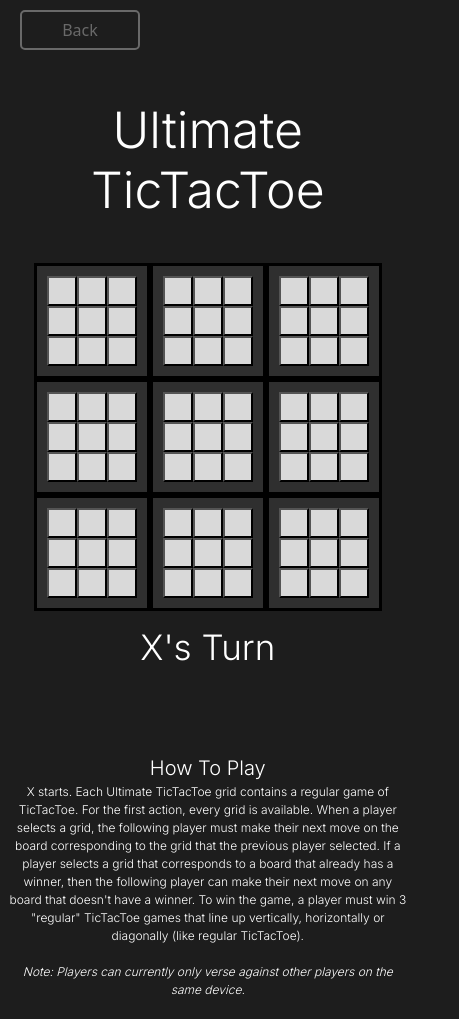
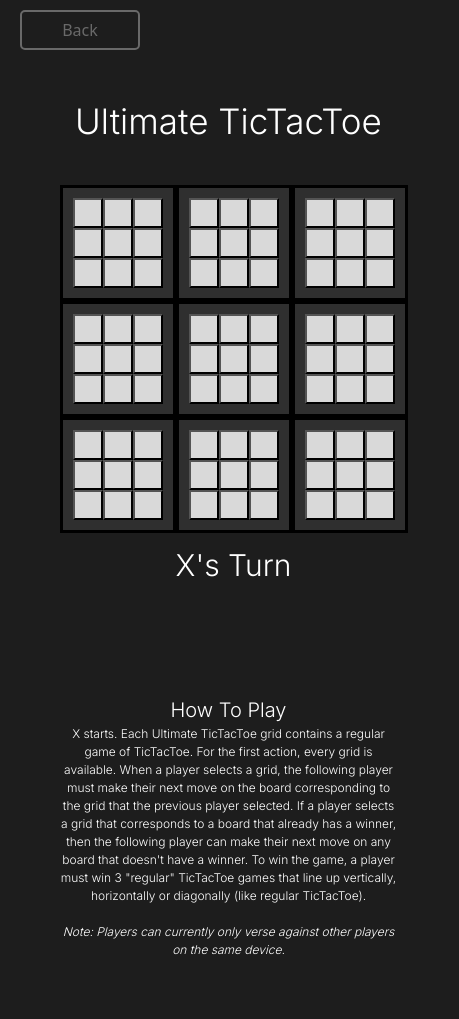
Before and after one commit to stewxy/Minigames, a React (Vite) app: page /#/UltimateTicTacToePage in a window 390 px wide. Shown: the whole page, 459 px wide, since content can reach past the window. After the commit the page ends 979 px from the top, so only its background shows below. Built offline with nearby package versions, Linux system fonts and the light colour scheme.

Commit message:
adjust styling for more mobile friendly view

```diff
--- a/src/App.css
+++ b/src/App.css
@@ -2,7 +2,7 @@ h1{
     text-align: center;
 }
 
-.mainHeading{
+.mainHeading, .utttHeading{
     font-size: 100px;
     padding-top: 50px;
     padding-bottom: 35px;
@@ -80,13 +80,12 @@ h1{
     font-size: 16px;
 }
 /* === Ultimate TicTacToe === */
-.htmlUTicTacToe{
+.htmlUTicTacToe, .htmlTicTacToe{
     text-align: center;
     /* CODE TO MAKE BOARD NOT CHANGE WHEN ZOOMED IN */
     width: 1000px;
     height: 850px;
     margin-left: 24%;
-
 }
 
 .oneBoard{
@@ -325,20 +324,32 @@ html{
     .mainHeading{
         font-size: 50px;
     }
+    .utttHeading{
+        font-size: 35px;
+        margin-left: -15%;
+    }
     .htmlUTicTacToe{
         width: 400px;
-        margin-left: 2%;
+        margin-left: 15%;
+    }
+    .htmlTicTacToe{
+        width: 400px;
+        margin-left: 1%;
     }
     .howToPlaySectTTT{
         font-size: 20px;
+        margin-top: 10px;
     }
     .howToPlayInfoTTT{
         font-size: 12px;
     }
+    .resetButton{
+        font-size: 20px;
+    }
 
     .fullBoard{
-        width: 400px;
-        height: 400px;
+        width: 350px;
+        height: 350px;
         padding-right: 0px;
     }
     .Grid{
@@ -349,7 +360,8 @@ html{
 
     .howToPlaySectUTTT{
         font-size: 20px;
-        margin-top: 80px;
+        margin-top: 150px;
+        margin-right: 15%;
     }
     .howToPlayInfoUTTT{
         font-size: 12px;
@@ -361,12 +373,12 @@ html{
     }
 
     .startText{
-        font-size: 35px;
+        font-size: 30px;
         padding-top: 10px;
         padding-bottom: 10px;
 
         width: 300px;
-        margin-left: 50px;
+        margin-left: 25px;
         margin-top: 0px;
     }
 }
--- a/src/pages/TicTacToePage.tsx
+++ b/src/pages/TicTacToePage.tsx
@@ -23,7 +23,7 @@ const TicTacToePage = () => {
         <Link to="/">
           <button className="backButton">Back</button>
         </Link>
-        <div className="htmlUTicTacToe">
+        <div className="htmlTicTacToe">
           <h1 className="mainHeading">TicTacToe</h1>
           <TicTacToeAI></TicTacToeAI>
           <div className="howToPlaySectTTT">
--- a/src/pages/UltimateTicTacToePage.tsx
+++ b/src/pages/UltimateTicTacToePage.tsx
@@ -11,7 +11,7 @@ const UltimateTicTacToePage = () => {
         </Link>
 
         <div className="htmlUTicTacToe">
-          <h1 className="mainHeading">Ultimate TicTacToe</h1>
+          <h1 className="utttHeading">Ultimate TicTacToe</h1>
           <UltimateTicTacToe></UltimateTicTacToe>
           <div className="howToPlaySectUTTT">
             How To Play <br />
```
